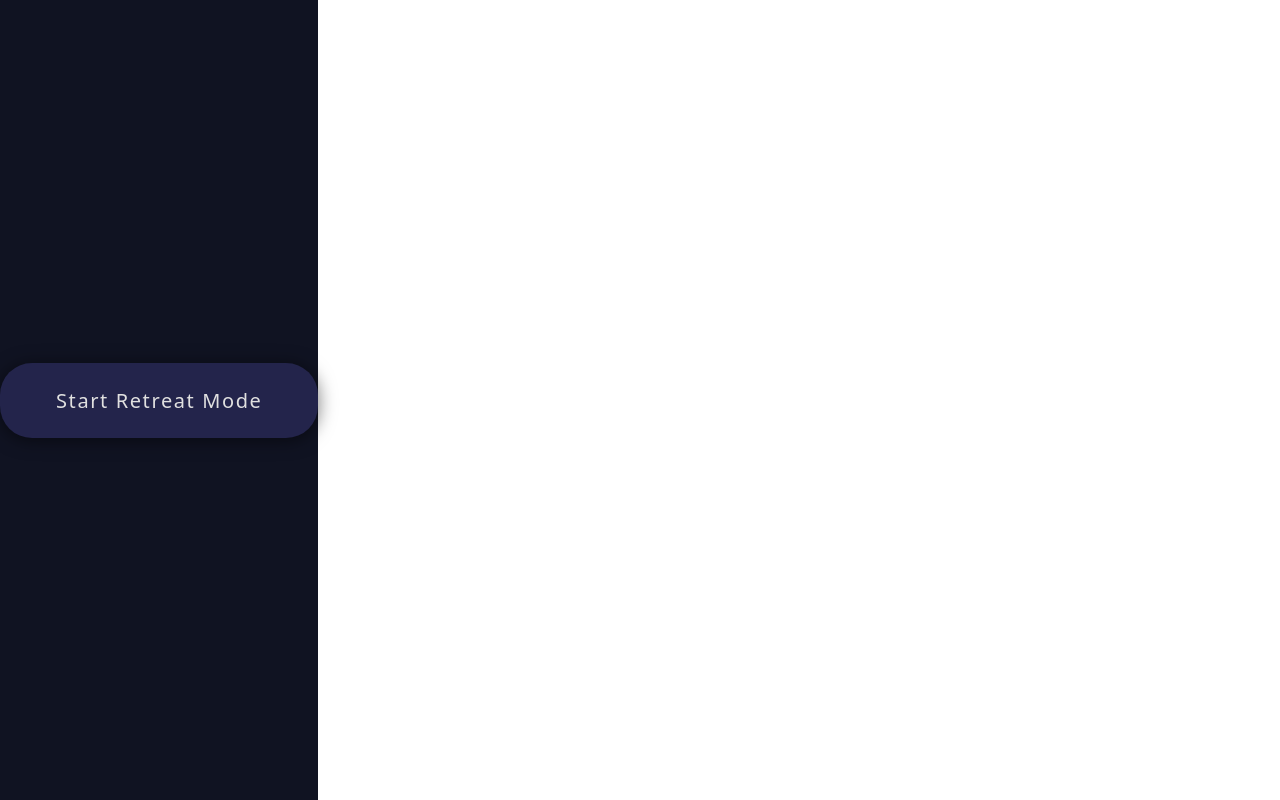
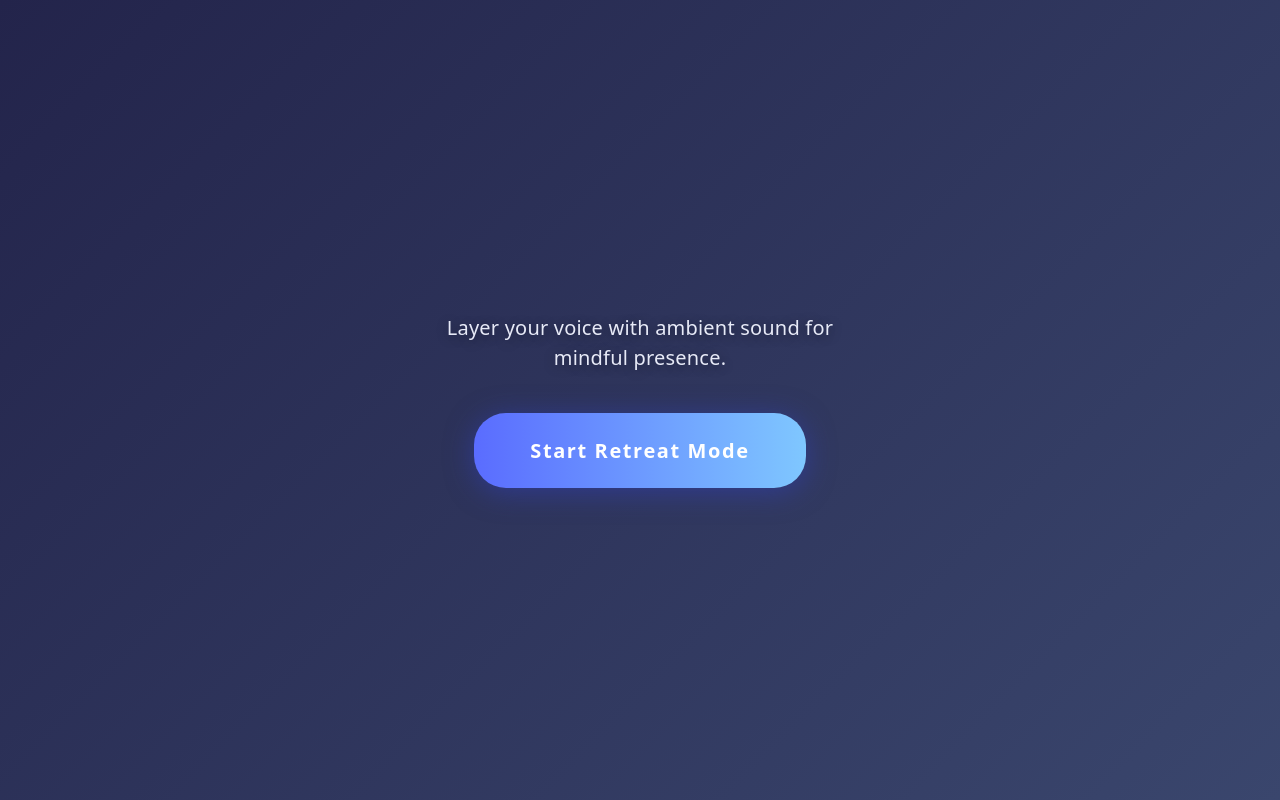
Before and after one commit to aleyancey/Onda_mvp, a React (Vite) app in the folder onda/: page / in a window 1280 px wide. Built offline with nearby package versions, Linux system fonts and the light colour scheme.

Commit message:
style(ui): center design and use concise description for minimal retreat mode

```diff
--- a/onda/src/App.jsx
+++ b/onda/src/App.jsx
@@ -88,15 +88,56 @@ function App() {
   };
 
   return (
-    <div style={{ minHeight: '100vh', display: 'flex', alignItems: 'center', justifyContent: 'center', background: '#101322' }}>
-      <button
+    <div style={{
+      minHeight: '100vh',
+      width: '100vw',
+      display: 'flex',
+      alignItems: 'center',
+      justifyContent: 'center',
+      background: 'linear-gradient(135deg, #23244b 0%, #3a466d 100%)',
+    }}>
+      <div style={{
+        display: 'flex',
+        flexDirection: 'column',
+        alignItems: 'center',
+        justifyContent: 'center',
+        gap: '2.5rem',
+      }}>
+        {/* Concise Purpose Statement */}
+        <div style={{
+          maxWidth: 420,
+          textAlign: 'center',
+          color: '#e7eaf7',
+          fontSize: 20,
+          fontWeight: 500,
+          letterSpacing: '0.01em',
+          textShadow: '0 2px 12px #0006',
+        }}>
+          Layer your voice with ambient sound for mindful presence.
+        </div>
+        {/* Start/Stop Button */}
+        <button
         onClick={handleClick}
-        style={{ fontSize: 20, padding: '1.2em 2.8em', borderRadius: 32, border: 'none', background: '#23244b', color: '#e0e0e0', letterSpacing: '0.08em', cursor: 'pointer', boxShadow: '0 2px 18px #0008' }}
+        style={{
+          fontSize: 20,
+          padding: '1.2em 2.8em',
+          borderRadius: 32,
+          border: 'none',
+          background: 'linear-gradient(90deg, #5a6cff 0%, #7fc7ff 100%)',
+          color: '#fff',
+          letterSpacing: '0.08em',
+          cursor: 'pointer',
+          boxShadow: '0 4px 28px #3140c088',
+          fontWeight: 600,
+          transition: 'filter 0.2s',
+          filter: active ? 'brightness(0.92)' : 'none',
+        }}
         aria-label={active ? 'Stop Retreat Mode' : 'Start Retreat Mode'}
       >
         {active ? 'Stop Retreat Mode' : 'Start Retreat Mode'}
       </button>
     </div>
+  </div>
   );
 }
 
```
